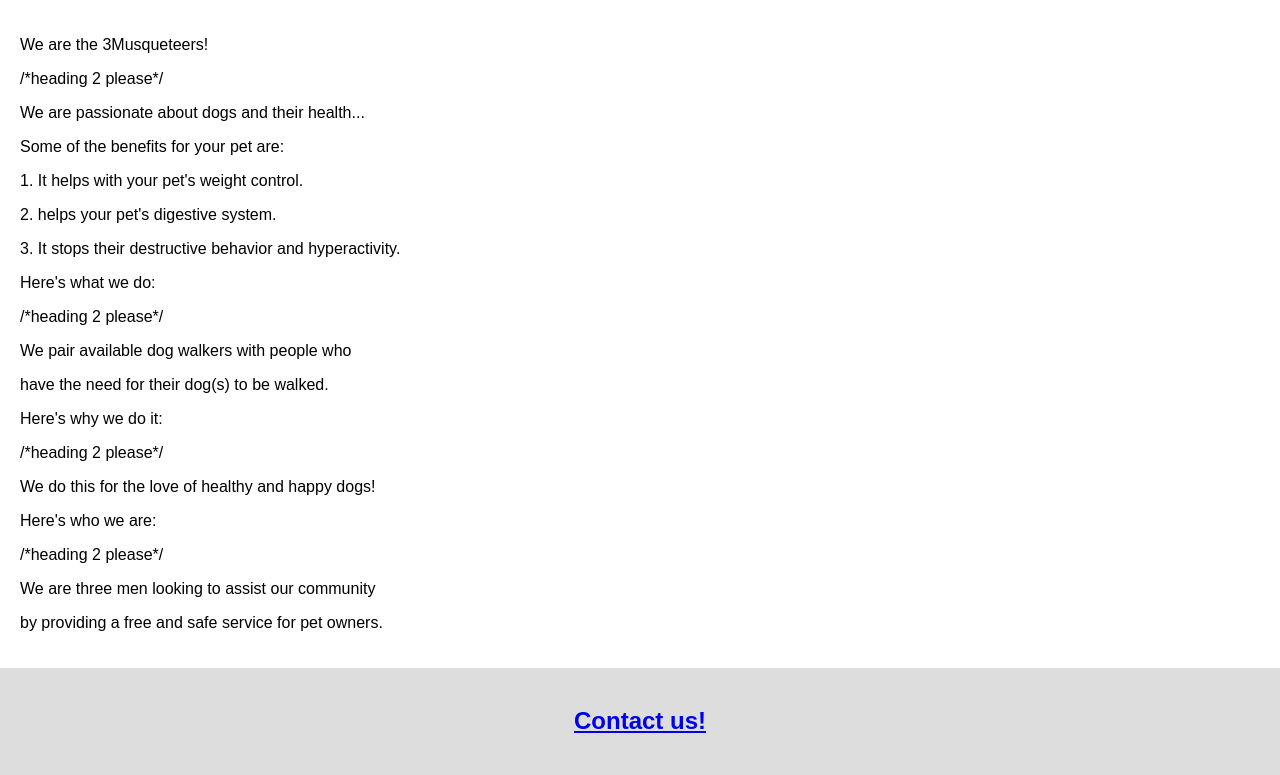
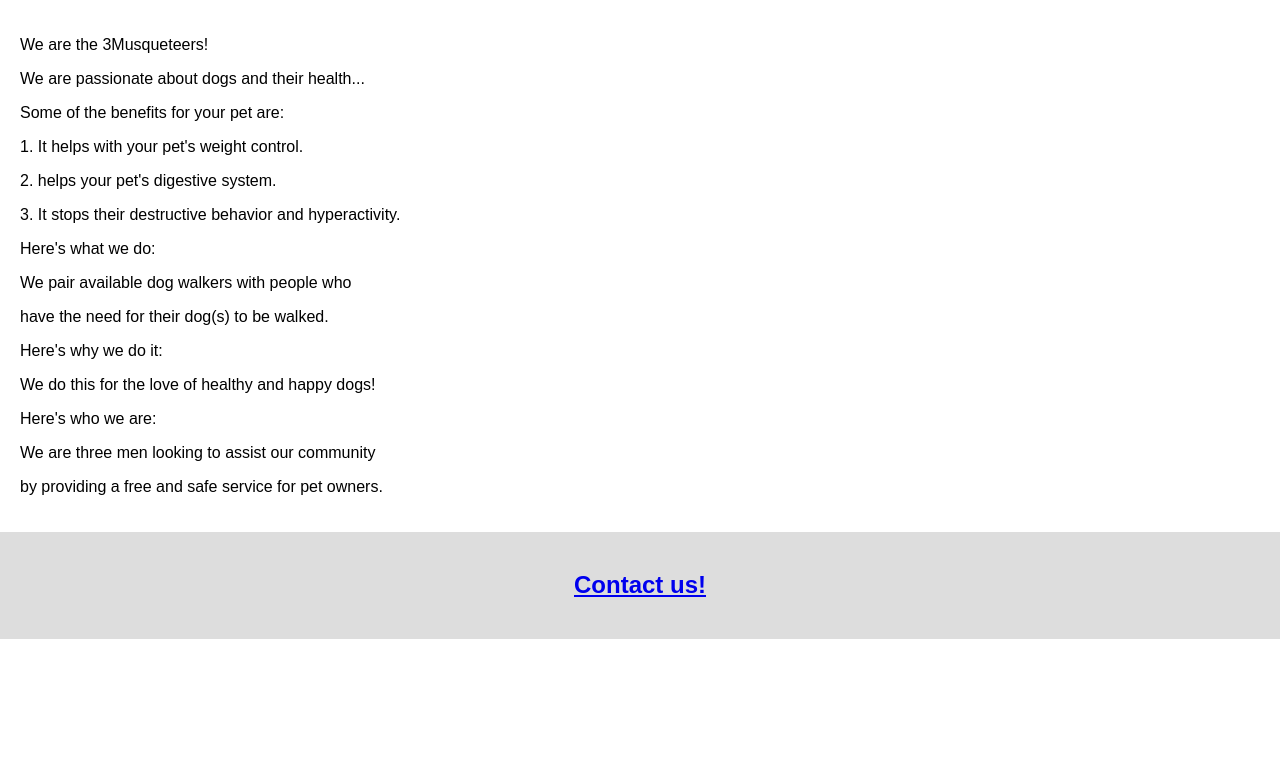
Before and after one commit to rlukata/DogWalker-IS430, a PHP site: page /about.php in a window 1280 px wide. Shown: the part 255-1030 px from the top of the page. After the commit the page ends 894 px from the top, so only its background shows below. Run offline with PHP 8.4, Linux system fonts and the light colour scheme.

Commit message:
Removed comments completely

```diff
--- a/about.php
+++ b/about.php
@@ -28,18 +28,18 @@
 				-->
                 <!-- Main content -->
                 <div class="main">
-                        <p>We are the 3Musqueteers!</p> /*heading 2 please*/
+                        <p>We are the 3Musqueteers!</p>
                         <p>We are passionate about dogs and their health...</p>
                         <p>Some of the benefits for your pet are: </p>
                         <p>1. It helps with your pet's weight control.</p>
                         <p>2. helps your pet's digestive system.</p>
                         <p>3. It stops their destructive behavior and hyperactivity.</p>
-                        <p>Here's what we do: </p> /*heading 2 please*/
+                        <p>Here's what we do: </p>
                         <p>We pair available dog walkers with people who</p>
                         <p>have the need for their dog(s) to be walked.</p>
-                        <p>Here's why we do it: </p> /*heading 2 please*/
+                        <p>Here's why we do it: </p>
                         <p>We do this for the love of healthy and happy dogs!</p>
-                        <p>Here's who we are: </p> /*heading 2 please*/
+                        <p>Here's who we are: </p>
                         <p>We are three men looking to assist our community</p>
                         <p>by providing a free and safe service for pet owners.</p>
                 </div>
```
